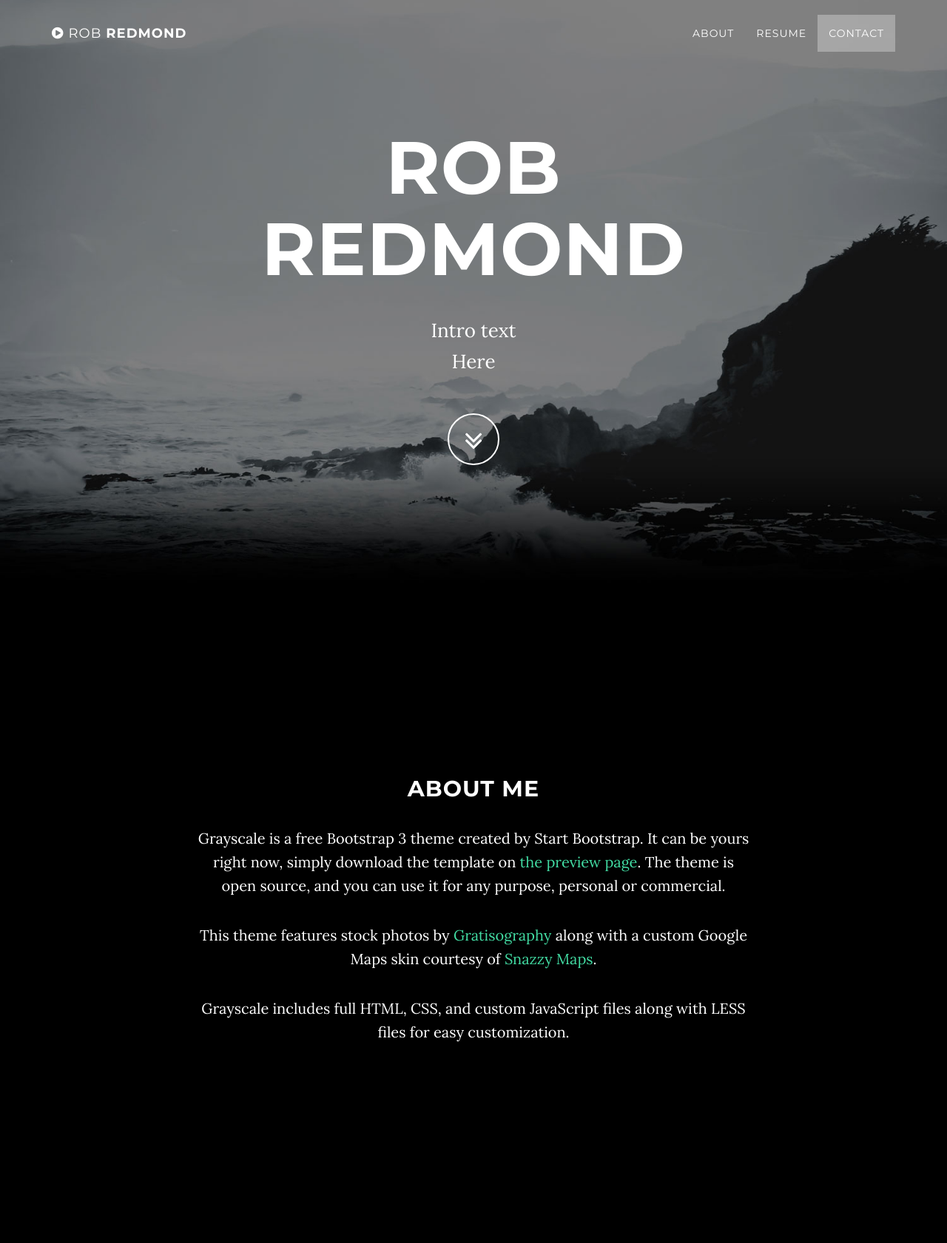
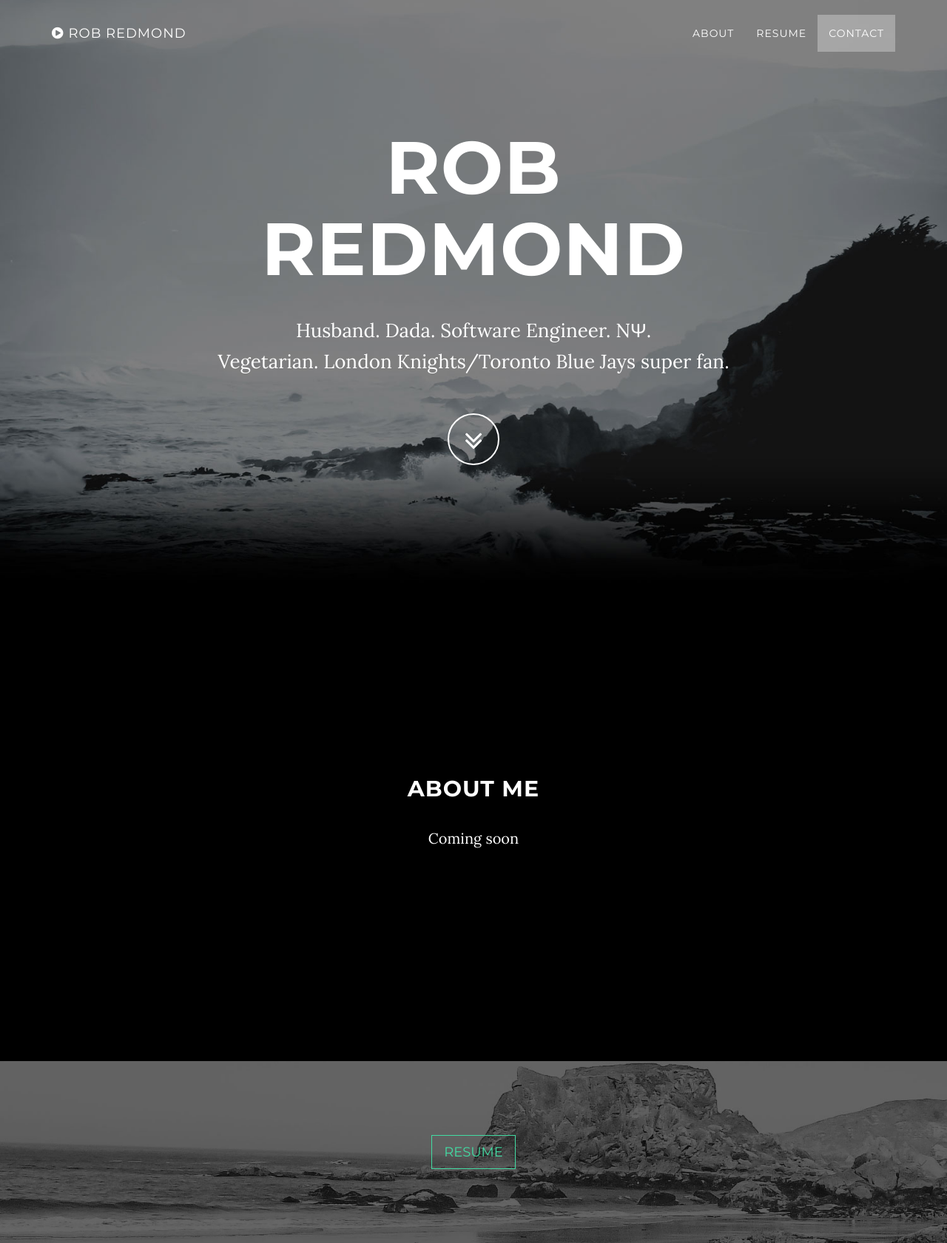
Before and after one commit to robredmond/www_robredmond_com, a website: page index.html in a window 1280 px wide. Shown: the top 1681 px of the page at 74% size. Drawn offline with nearby package versions, Linux system fonts and the light colour scheme; some packages are replaced by stand-ins of ours.

Commit message:
content updates

```diff
--- a/index.html
+++ b/index.html
@@ -41,7 +41,7 @@
                     Menu <i class="fa fa-bars"></i>
                 </button>
                 <a class="navbar-brand page-scroll" href="#page-top">
-                    <i class="fa fa-play-circle"></i> <span class="light">Rob</span> Redmond
+                    <i class="fa fa-play-circle"></i> <span class="light">Rob Redmond</span>
                 </a>
             </div>
 
@@ -75,8 +75,8 @@
                 <div class="row">
                     <div class="col-md-8 col-md-offset-2">
                         <h1 class="brand-heading">Rob Redmond</h1>
-                        <p class="intro-text">Intro text
-                            <br>Here</p>
+                        <p class="intro-text">Husband. Dada. Software Engineer. NΨ.
+                            <br>Vegetarian. London Knights/Toronto Blue Jays super fan.</p>
                         <a href="#about" class="btn btn-circle page-scroll">
                             <i class="fa fa-angle-double-down animated"></i>
                         </a>
@@ -91,9 +91,7 @@
         <div class="row">
             <div class="col-lg-8 col-lg-offset-2">
                 <h2>About Me</h2>
-                <p>Grayscale is a free Bootstrap 3 theme created by Start Bootstrap. It can be yours right now, simply download the template on <a href="http://startbootstrap.com/template-overviews/grayscale/">the preview page</a>. The theme is open source, and you can use it for any purpose, personal or commercial.</p>
-                <p>This theme features stock photos by <a href="http://gratisography.com/">Gratisography</a> along with a custom Google Maps skin courtesy of <a href="http://snazzymaps.com/">Snazzy Maps</a>.</p>
-                <p>Grayscale includes full HTML, CSS, and custom JavaScript files along with LESS files for easy customization.</p>
+                <p>Coming soon</p>
             </div>
         </div>
     </section>
@@ -113,8 +111,7 @@
     <section id="contact" class="container content-section text-center">
         <div class="row">
             <div class="col-lg-8 col-lg-offset-2">
-                <h2>Contact Start Bootstrap</h2>
-                <p>Feel free to email us to provide some feedback on our templates, give us suggestions for new templates and themes, or to just say hello!</p>
+                <h2>Contact Me</h2>
                 <p><a href="mailto:rob@robredmond.com">rob@robredmond.com</a>
                 </p>
                 <ul class="list-inline banner-social-buttons">
```
Also changed, not shown: 1 other file.
